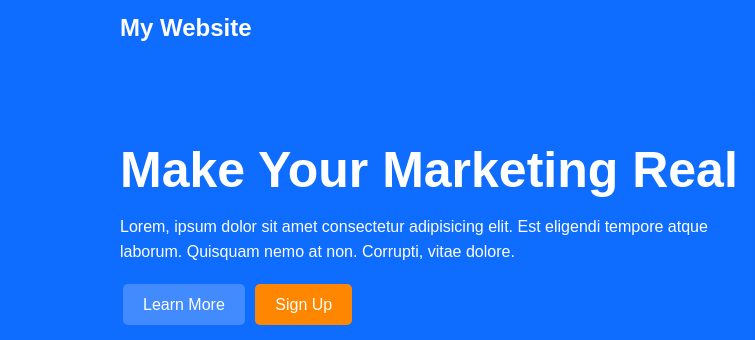
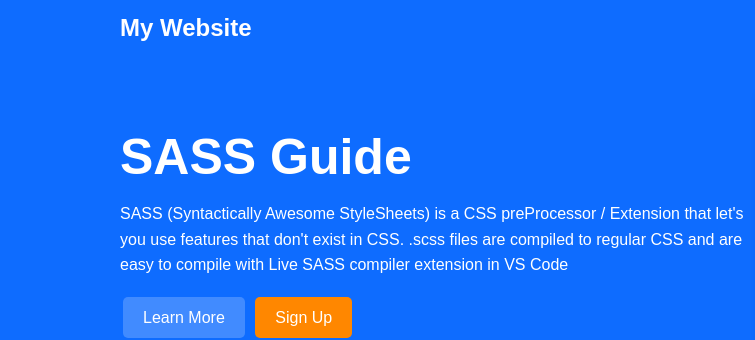
Before and after one commit to Sloan-Crawford/SASS-mini-project, a plain HTML site: page index.html in a window 1280 px wide. Shown: the top 340 px of the page, 0-755 px from the left. Drawn offline with Linux system fonts and the light colour scheme.

Commit message:
Edit Title and Summary

```diff
--- a/index.html
+++ b/index.html
@@ -21,11 +21,12 @@
 
         <div class="showcase-content">
           <div>
-            <h1>Make Your Marketing Real</h1>
+            <h1>SASS Guide</h1>
             <p class="my-1">
-              Lorem, ipsum dolor sit amet consectetur adipisicing elit. Est
-              eligendi tempore atque laborum. Quisquam nemo at non. Corrupti,
-              vitae dolore.
+              SASS (Syntactically Awesome StyleSheets) is a CSS preProcessor /
+              Extension that let's you use features that don't exist in CSS.
+              .scss files are compiled to regular CSS and are easy to compile
+              with Live SASS compiler extension in VS Code
             </p>
             <a href="#" class="btn-primary">Learn More</a>
             <a href="#" class="btn-secondary">Sign Up</a>
```
